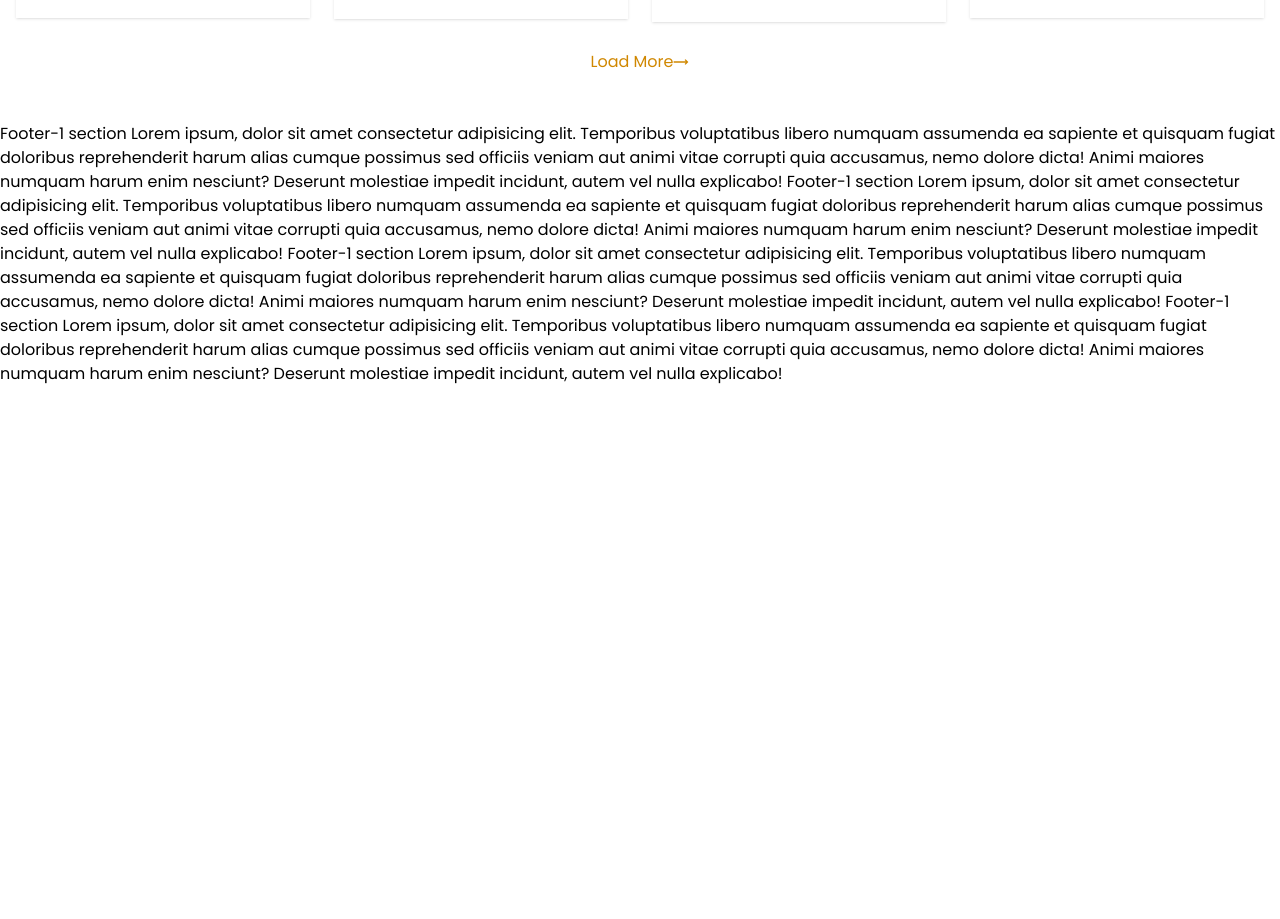
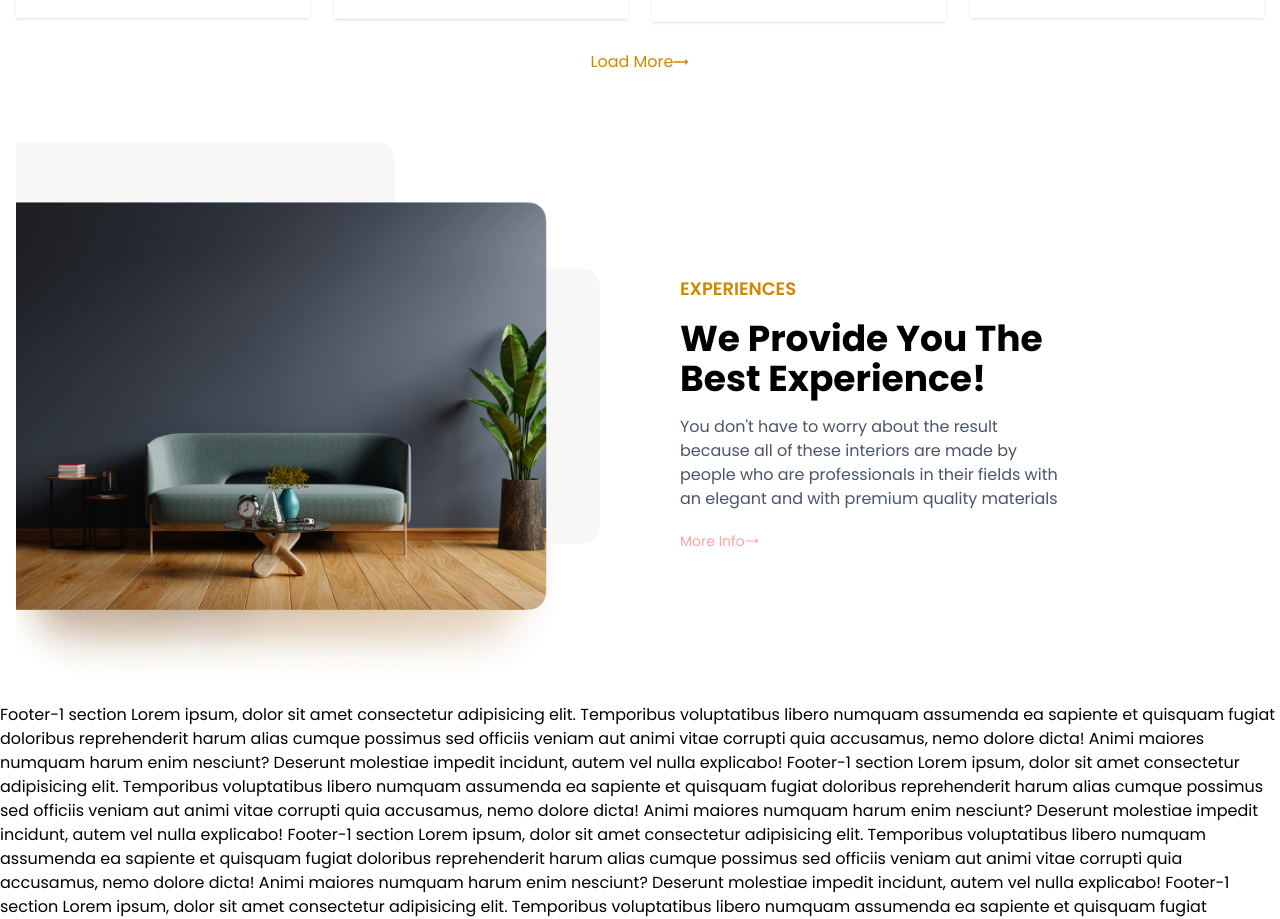
Before and after one commit to arifstk/A.H_Furniture, a React (Vite) app: page / in a window 1280 px wide. Shown: the part 1864-2783 px from the top of the page. Before the commit the page ends 2250 px from the top, so only its background shows below. Built offline with nearby package versions, Linux system fonts and the light colour scheme.

Commit message:
initial commit

```diff
--- /dev/null
+++ b/src/pages/home/Experiences.jsx
@@ -0,0 +1,21 @@
+import React from 'react';
+import experiencesImg from '../../assets/expricences.png';
+import Button from './../../components/Button';
+
+const Experiences = () => {
+  return (
+    <section className='container max-w-screen-2xl mx-auto py-5 px-4 flex flex-col md:flex-row items-center justify-between gap-8 md:gap-20'>
+      <div className='md:w-1/2 md:h-[541px]'>
+        <img src={experiencesImg} alt="" className='h-full w-full' />
+      </div>
+      <div className='md:w-1/2 mx-auto'>
+        <h3 className='uppercase text-lg font-semibold text-yellow-600 mb-4'>Experiences</h3>
+        <h2 className='capitalize text-4xl font-bold mb-4 md:w-2/3'>We Provide You The Best Experience!</h2>
+        <p className='text-gray-600 mb-5 md:w-2/3 lg:w2/3'>You don't have to worry about the result because all of these interiors are made by people who are professionals in their fields with an elegant and with premium quality materials</p>
+        <Button text='More Info' />
+      </div>
+    </section>
+  );
+};
+
+export default Experiences;
--- a/src/pages/home/Home.jsx
+++ b/src/pages/home/Home.jsx
@@ -2,6 +2,7 @@ import React from 'react';
 import Hero from './Hero';
 import WhyChoose from './WhyChoose';
 import Products from './../shop/Products';
+import Experiences from './Experiences';
 
 const Home = () => {
   return (
@@ -9,6 +10,7 @@ const Home = () => {
       <Hero />
       <WhyChoose />
       <Products headline="Best Selling Products" />
+      <Experiences />
     </div>
   );
 };
```
